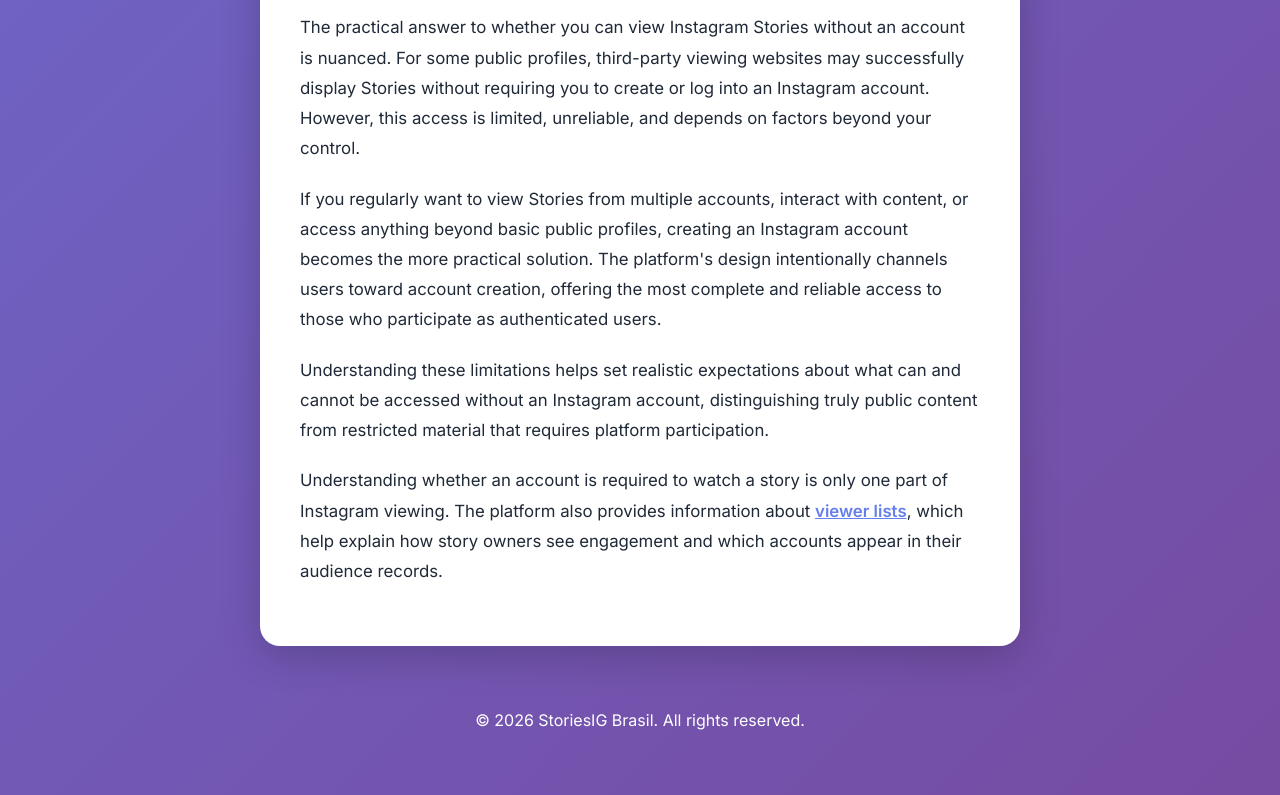
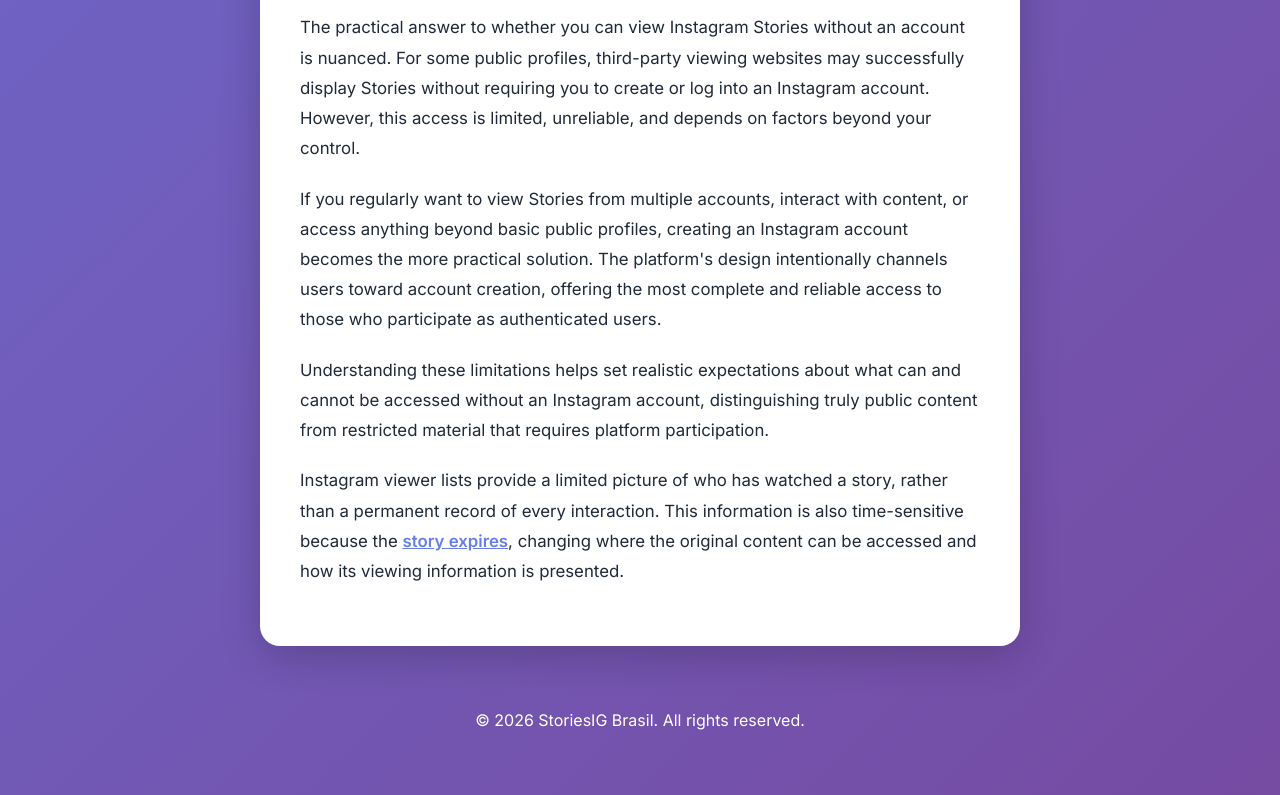
Before and after one commit to umjynb-lab/WithoutHaving, a plain HTML site: page index.html in a window 1280 px wide. Shown: the part 2538-3333 px from the top of the page. Drawn offline with Linux system fonts and the light colour scheme.

Commit message:
Update index.html

```diff
--- a/index.html
+++ b/index.html
@@ -124,8 +124,7 @@
             <p>If you regularly want to view Stories from multiple accounts, interact with content, or access anything beyond basic public profiles, creating an Instagram account becomes the more practical solution. The platform's design intentionally channels users toward account creation, offering the most complete and reliable access to those who participate as authenticated users.</p>
 
             <p>Understanding these limitations helps set realistic expectations about what can and cannot be accessed without an Instagram account, distinguishing truly public content from restricted material that requires platform participation.</p>
-      <p>Understanding whether an account is required to watch a story is only one part of Instagram viewing. The platform also provides information about <a href="http://umjynb.codeberg.page/ActuallyShow">viewer lists</a>, which help explain how story owners see engagement and which accounts appear in their audience records.</p>
-        </div>
+<p>Instagram viewer lists provide a limited picture of who has watched a story, rather than a permanent record of every interaction. This information is also time-sensitive because the <a href="https://storyexpires.pages.dev/">story expires</a>, changing where the original content can be accessed and how its viewing information is presented.</p>        </div>
 
         <footer>
             <p>&copy; 2026 StoriesIG Brasil. All rights reserved.</p>
```
